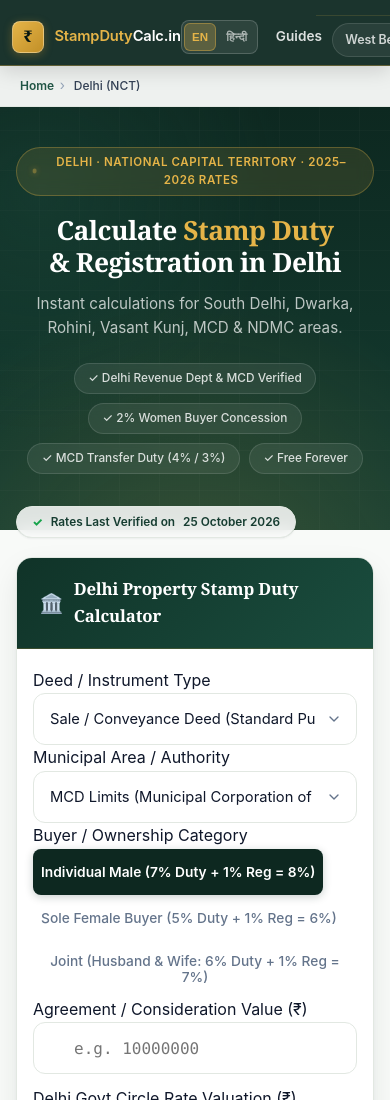
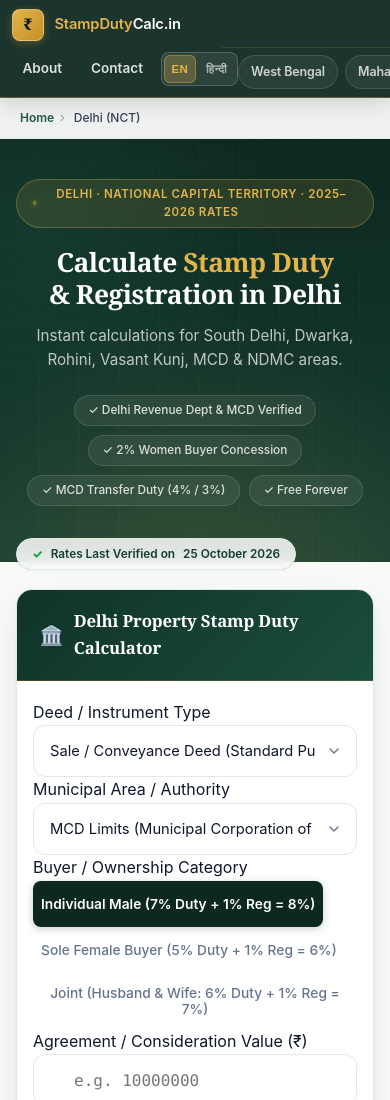
Before and after one commit to Tushar1623/stamp-duty-calculator, a website: page delhi/index.html in a window 390 px wide. Shown: the top 1100 px of the page. Drawn offline with Linux system fonts and the light colour scheme.

Commit message:
feat(nav): make About and Contact navigation common and consistent across all pages

```diff
--- a/assets/css/style.css
+++ b/assets/css/style.css
@@ -2513,6 +2513,15 @@ footer a:hover {
     gap: 0.45rem;
   }
 
+  .nav-main-links {
+    gap: 0.25rem;
+  }
+
+  .nav-main-link {
+    font-size: 0.78rem;
+    padding: 0.25rem 0.45rem;
+  }
+
   .lang-btn {
     padding: 0.25rem 0.5rem;
     font-size: 0.72rem;
@@ -2806,7 +2815,13 @@ footer a:hover {
   background: rgba(255, 255, 255, 0.12);
 }
 
-.nav-main-link.active {
+.nav-main-link:focus-visible {
+  outline: 2px solid var(--gold);
+  outline-offset: 2px;
+}
+
+.nav-main-link.active,
+.nav-main-link[aria-current="page"] {
   color: var(--gold-light);
   background: rgba(229, 180, 72, 0.18);
   font-weight: 700;
--- a/delhi/index.html
+++ b/delhi/index.html
@@ -116,13 +116,17 @@
     <a href="/blogs/" class="nav-state-link">Blogs</a>
     </nav>
     <div class="header-right">
+      <nav class="nav-main-links" aria-label="Main Navigation">
+        <a href="/about.html" class="nav-main-link">About</a>
+        <a href="/contact-us.html" class="nav-main-link">Contact</a>
+      </nav>
       <div class="lang-toggle" role="group" aria-label="Language / भाषा">
         <button class="lang-btn active" id="lang-en" onclick="switchLang('en')" type="button"
           aria-pressed="true">EN</button>
         <button class="lang-btn" id="lang-hi" onclick="switchLang('hi')" type="button"
           aria-pressed="false">हिन्दी</button>
       </div>
-      <a href="/guides/" class="nav-main-link">Guides</a>
+
       <button class="header-cta" id="headerCta"
         onclick="document.getElementById('calc-card').scrollIntoView({behavior:'smooth'}); document.getElementById('agreementValue').focus();">
         Calculate Now ↓
--- a/style.css
+++ b/style.css
@@ -2513,6 +2513,15 @@ footer a:hover {
     gap: 0.45rem;
   }
 
+  .nav-main-links {
+    gap: 0.25rem;
+  }
+
+  .nav-main-link {
+    font-size: 0.78rem;
+    padding: 0.25rem 0.45rem;
+  }
+
   .lang-btn {
     padding: 0.25rem 0.5rem;
     font-size: 0.72rem;
@@ -2806,7 +2815,13 @@ footer a:hover {
   background: rgba(255, 255, 255, 0.12);
 }
 
-.nav-main-link.active {
+.nav-main-link:focus-visible {
+  outline: 2px solid var(--gold);
+  outline-offset: 2px;
+}
+
+.nav-main-link.active,
+.nav-main-link[aria-current="page"] {
   color: var(--gold-light);
   background: rgba(229, 180, 72, 0.18);
   font-weight: 700;
```
Also changed, not shown: about.html (+0 -1 lines), contact-us.html (+0 -1 lines), disclaimer.html (+0 -1 lines), guides/circle-rates-west-bengal.html (+0 -1 lines), guides/index.html (+0 -1 lines), guides/mutation-west-bengal.html (+0 -1 lines), guides/property-registration-documents.html (+0 -1 lines), guides/stamp-duty-calculation-kolkata.html (+0 -1 lines), guides/west-bengal-stamp-duty-guide-bn.html (+0 -1 lines), guides/west-bengal-stamp-duty-guide.html (+0 -1 lines), index.html (+5 -1 lines), maharashtra/index.html (+5 -1 lines), privacy-policy.html (+0 -1 lines), terms.html (+0 -1 lines), 1 more files.
